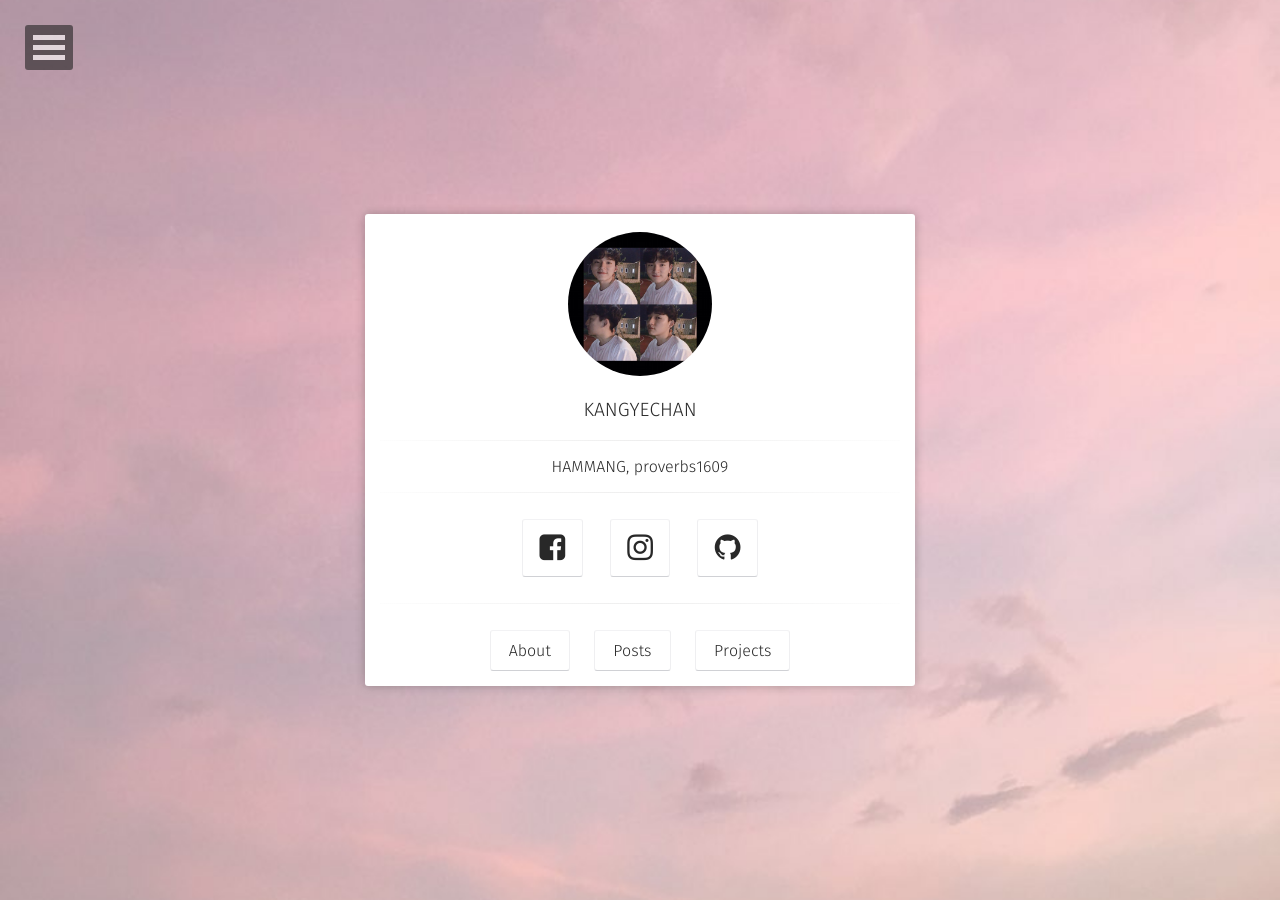
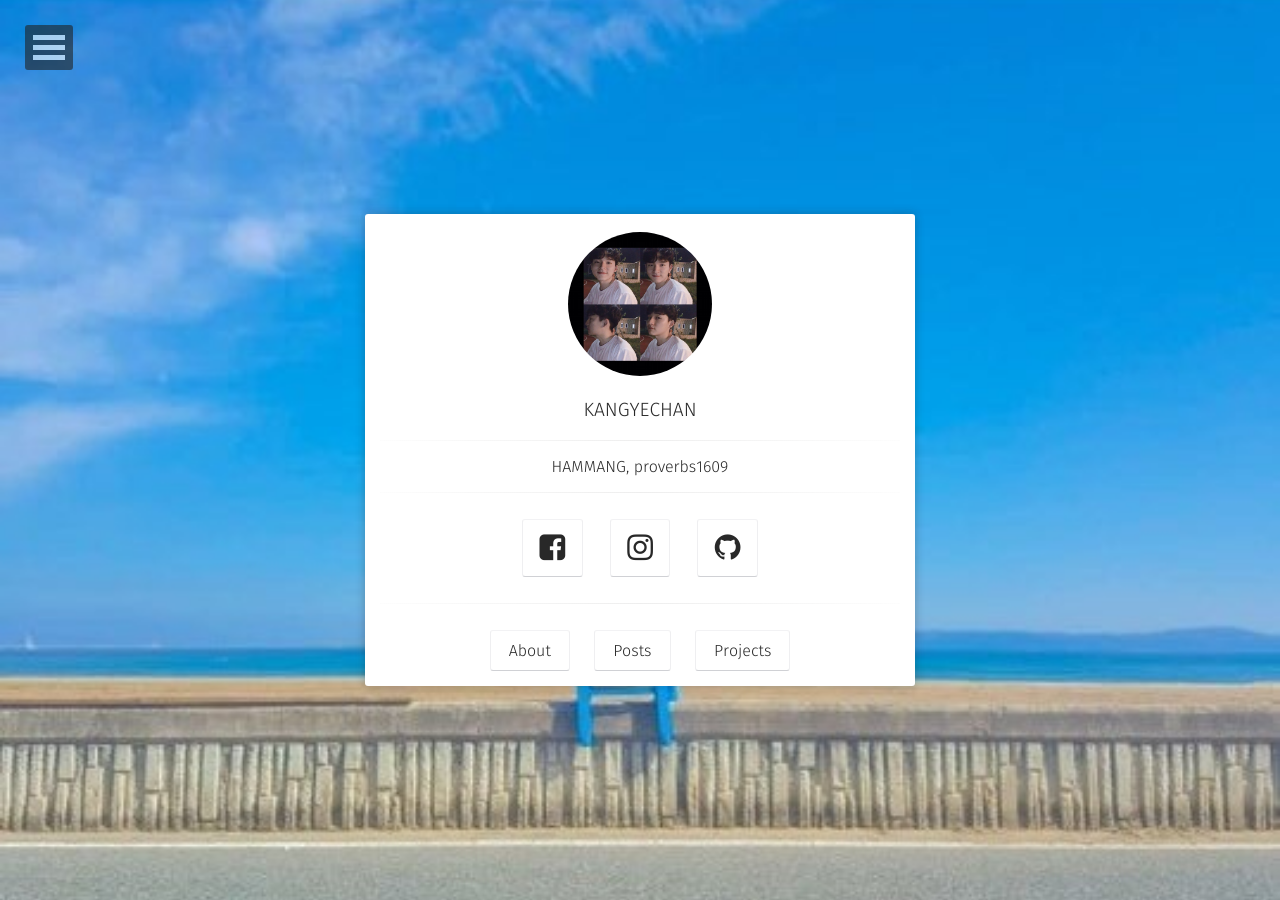
Before and after one commit to kangyechan/kangyechan.github.io, a Jekyll site: the page built from index.md, in a window 1280 px wide. Built offline with Jekyll 4.4.1, drawn with Linux system fonts in a browser that asks for light colours; some web fonts are replaced; our own code applies the rules of GitHub Pages for plain Markdown files; comment, search, counter and statistics services are not loaded.

Commit message:
edit Background

```diff
--- a/_config.yml
+++ b/_config.yml
@@ -5,7 +5,7 @@ description:        "사람이 마음으로 자기의 길을 계획할지라도
 reading_time:       true
 words_per_minute:   200
 logo:               'assets/img/gitprofile.jpg'
-background:         'assets/img/gitbackground.jpg'
+background:         'assets/img/GitBackground_1003.jpg'
 tiled_bg:           false   # Set this true if you want to tile your background image, otherwise it will be covered
 locale:             ko_KR
 url:                https://kangyechan.github.io
```
Also changed, not shown: assets/img/GitBackground_1003.jpg (added).
